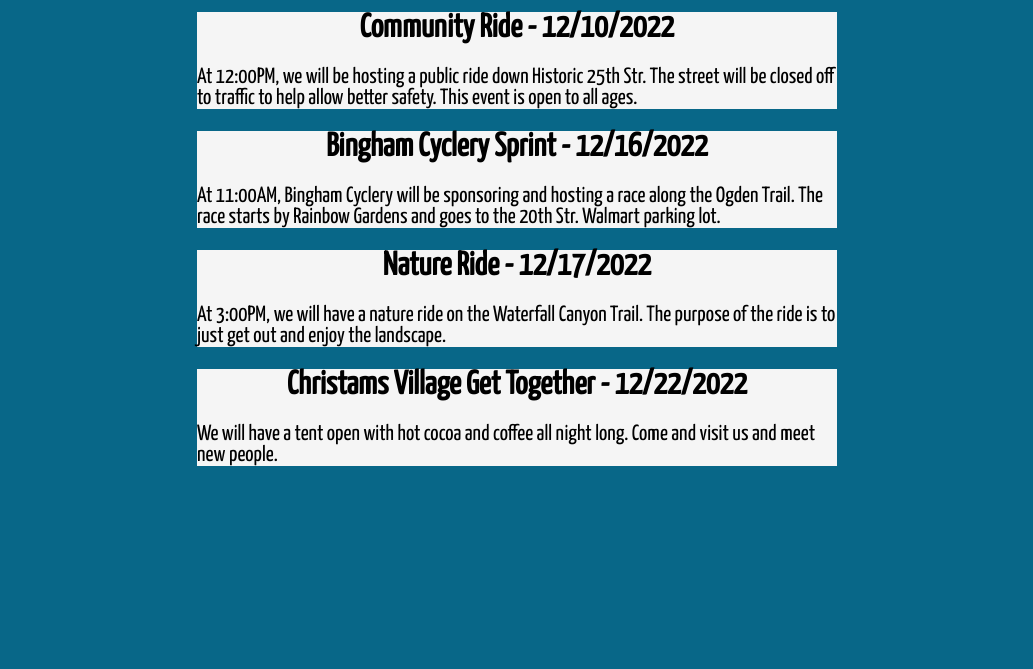
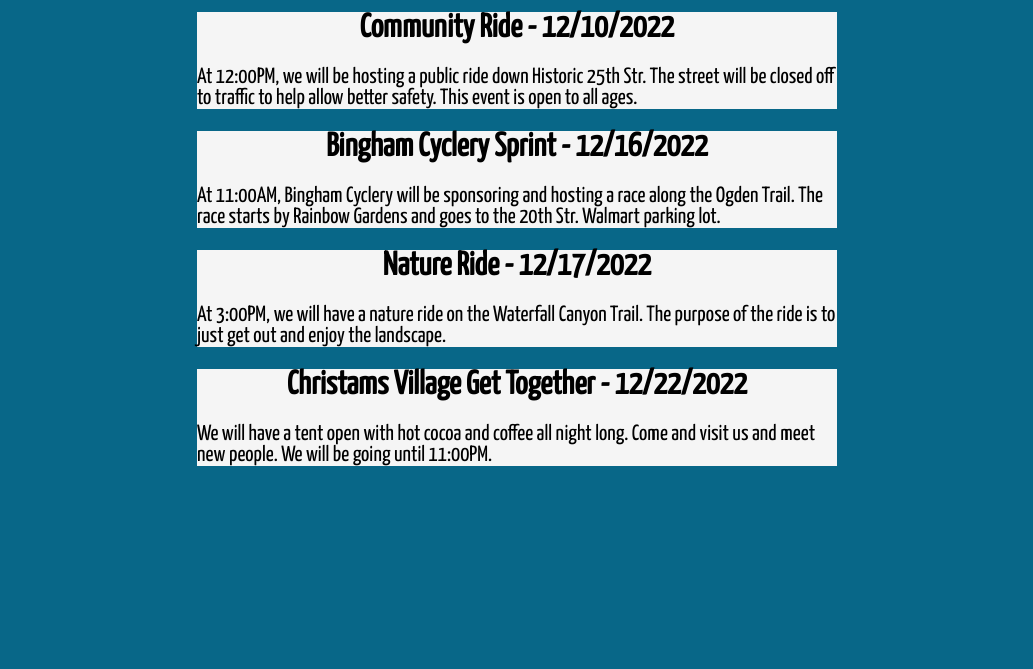
Before and after one commit to Sk1nnyJimmy/wdd130, a plain HTML site: page bikerbay/events.html in a window 1280 px wide. Shown: the part 716-1385 px from the top of the page, without its empty margins (123-1156 px from the left). Drawn offline with Linux system fonts and the light colour scheme.

Commit message:
added change

```diff
--- a/bikerbay/events.html
+++ b/bikerbay/events.html
@@ -45,7 +45,7 @@
             </section>
             <section class="event-card">
                 <h2>Christams Village Get Together - 12/22/2022</h2>
-                <p>We will have a tent open with hot cocoa and coffee all night long. Come and visit us and meet new people.</p>
+                <p>We will have a tent open with hot cocoa and coffee all night long. Come and visit us and meet new people. We will be going until 11:00PM.</p>
             </section>
         </main>
         <footer>
```
